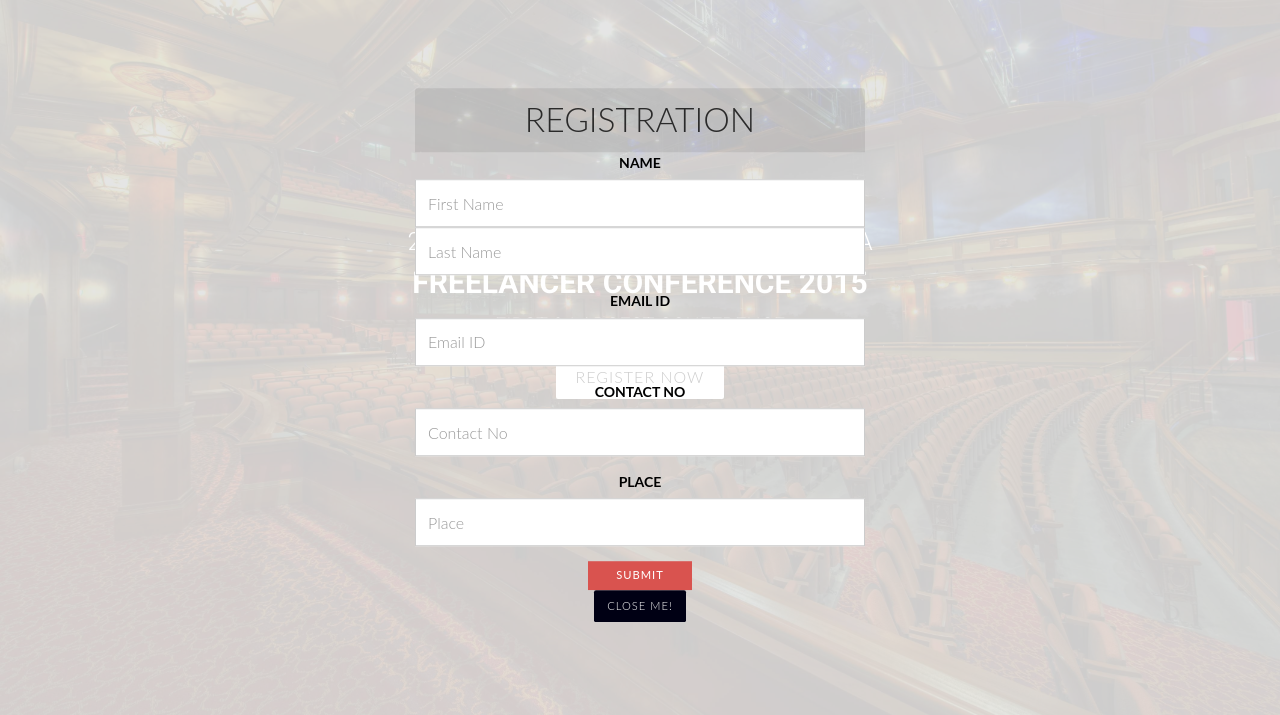
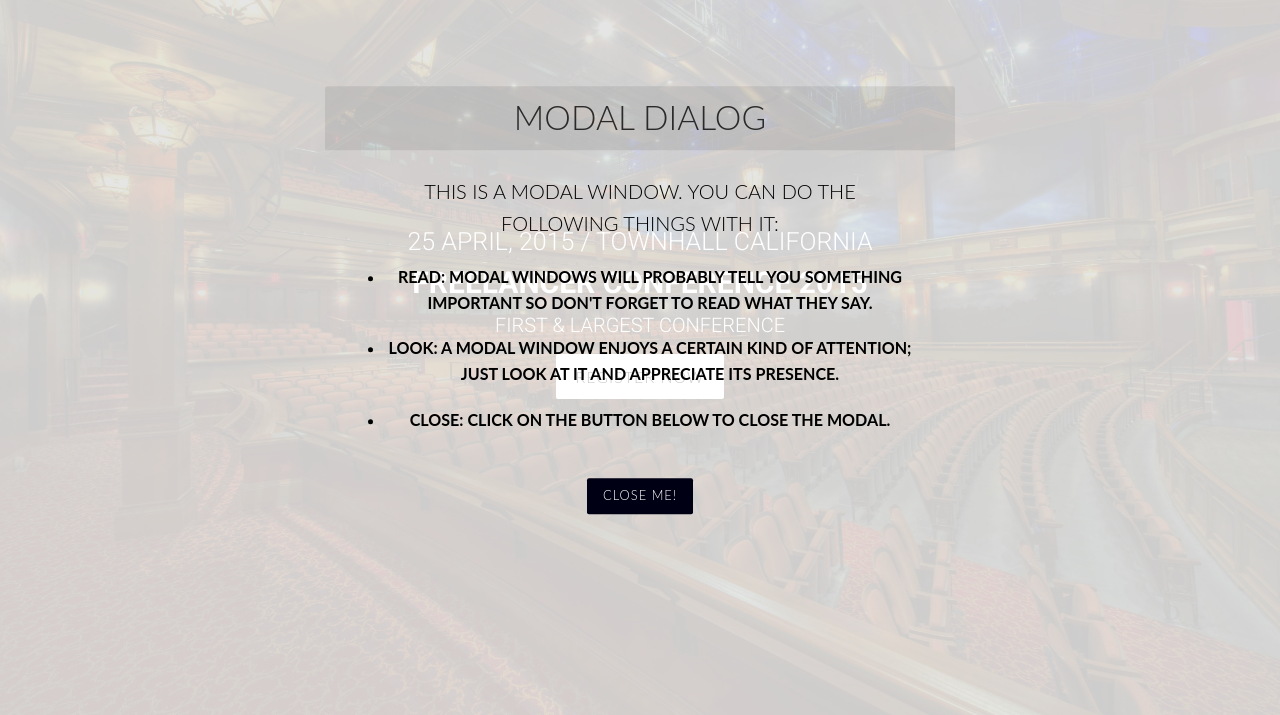
Before and after one commit to absali6693/Conference, a website: page conference/index changes.html in a window 1280 px wide. Both pictures are taken after a click on the button "REGISTER NOW". Shown: the part 85-800 px from the top of the page. Drawn offline with nearby package versions, Linux system fonts and the light colour scheme; files that its build step writes are made by us from their sources; no server answers; files whose address does not match are found by name.

Commit message:
Revert "registration modal window"
This reverts commit ab3a5ffa942904a17be85ea110f1bc43a9090be3.
This is a commit

```diff
--- a/conference/css/component.css
+++ b/conference/css/component.css
@@ -24,10 +24,10 @@ perspective effects (not including the modals and the overlay).
 
 .md-modal {
 	position: fixed;
-	top: 55%;
+	top: 50%;
 	left: 50%;
 	width: 50%;
-	max-width: 450px;
+	max-width: 630px;
 	min-width: 320px;
 	height: auto;
 	z-index: 2000;
@@ -89,7 +89,7 @@ perspective effects (not including the modals and the overlay).
 }
 
 .md-content > div {
-	padding: 10px 40px 30px;
+	padding: 15px 40px 30px;
 	margin: 0;
 	font-weight: 300;
 	font-size: 1.15em;
--- a/conference/index changes.html
+++ b/conference/index changes.html
@@ -19,7 +19,6 @@
         <link rel="stylesheet" type="text/css" href="css/default.css" />
         <link rel="stylesheet" type="text/css" href="css/component.css" />
         <script src="js/modernizr.custom.js"></script>
-
 </head>
 <body data-spy="scroll" data-target="#site-nav">
     <nav id="site-nav" class="navbar navbar-fixed-top navbar-custom">
@@ -74,47 +73,16 @@
 
             <div class="md-modal md-effect-18" id="modal-18">
                 <div class="md-content">
-                    <h6>Registration</h6>
-
-<form>
-
-       <div class="form-group">
-
-<label class="control-label">
-Name
-</label>
-<input type="text" id='first_name' name='first_name' class="form-control" placeholder="First Name" length='15'>
-<input type="text" id='last_name' name='last_name' class="form-control" placeholder="Last Name" length='15'>
-</div>
-
-<div class="form-group">
-<label class="control-label">
-Email ID
-</label>
-<input type="text" id='email_id' name='email_id' class="form-control" placeholder="Email ID" length='15'>
-</div>
-
-<div class="form-group">
-<label class="control-label">
-Contact No
-</label>
-<input type="text" id='contact_no' name='contact_no' class="form-control" placeholder="Contact No" length='15'>
-</div>
-
-<div class="form-group">
-<label class="control-label">
-Place
-</label>
-<input type="text" id='place' name='place' class="form-control" placeholder="Place" length='15'>
-</div>
-
-
-<div>
-<button type='submit' class="btn btn-sm btn-danger btn-flat" >Submit</button>
-<button class="md-close">Close Me!</button>
-</div>
-</form>
-
+                    <h6>Modal Dialog</h6>
+                    <div>
+                        <p>This is a modal window. You can do the following things with it:</p>
+                        <ul>
+                            <li><strong>Read:</strong> modal windows will probably tell you something important so don't forget to read what they say.</li>
+                            <li><strong>Look:</strong> a modal window enjoys a certain kind of attention; just look at it and appreciate its presence.</li>
+                            <li><strong>Close:</strong> click on the button below to close the modal.</li>
+                        </ul>
+                        <button class="md-close">Close me!</button>
+                    </div>
                 </div>
             </div>
             <div class="container1">
```
